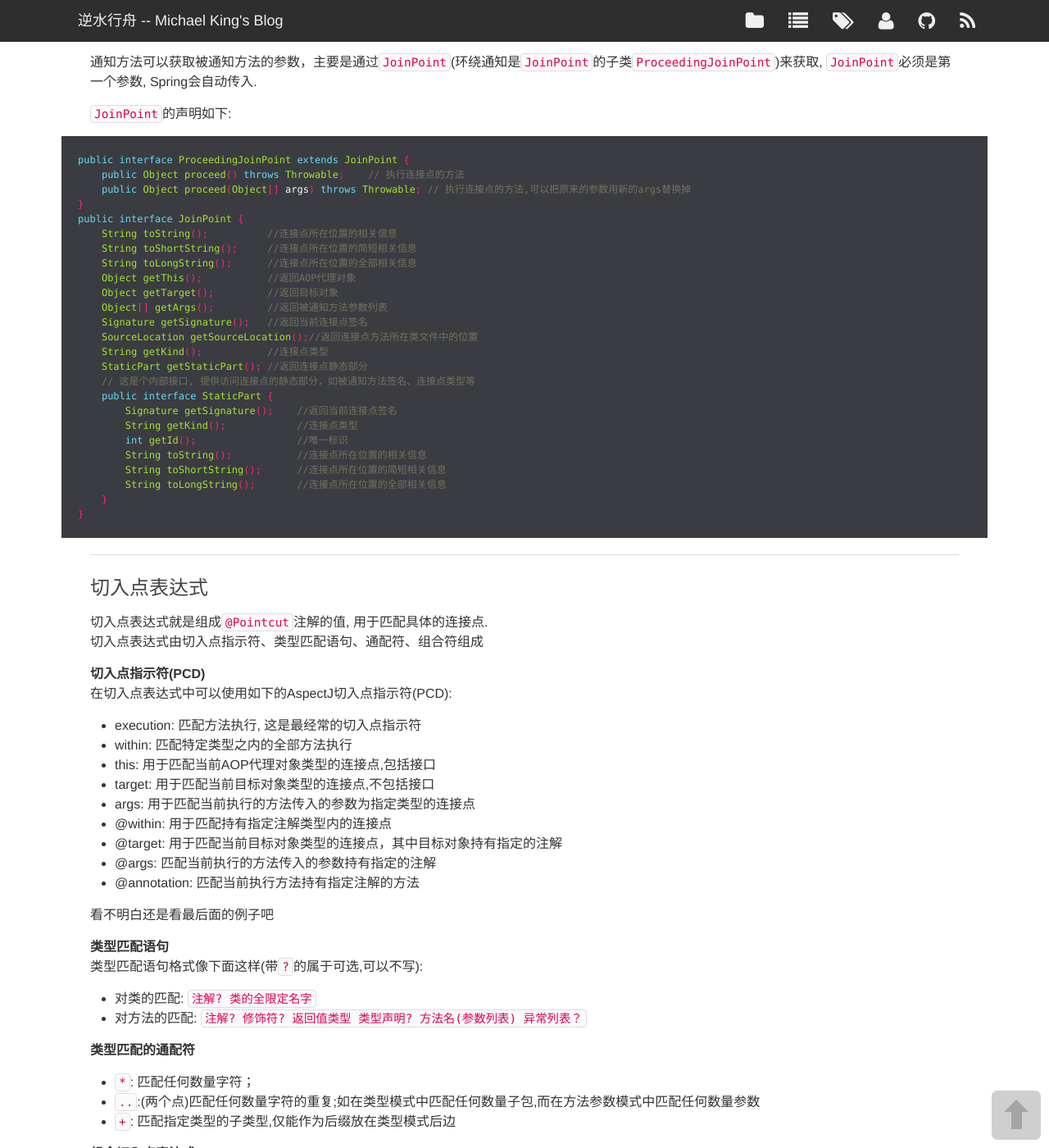
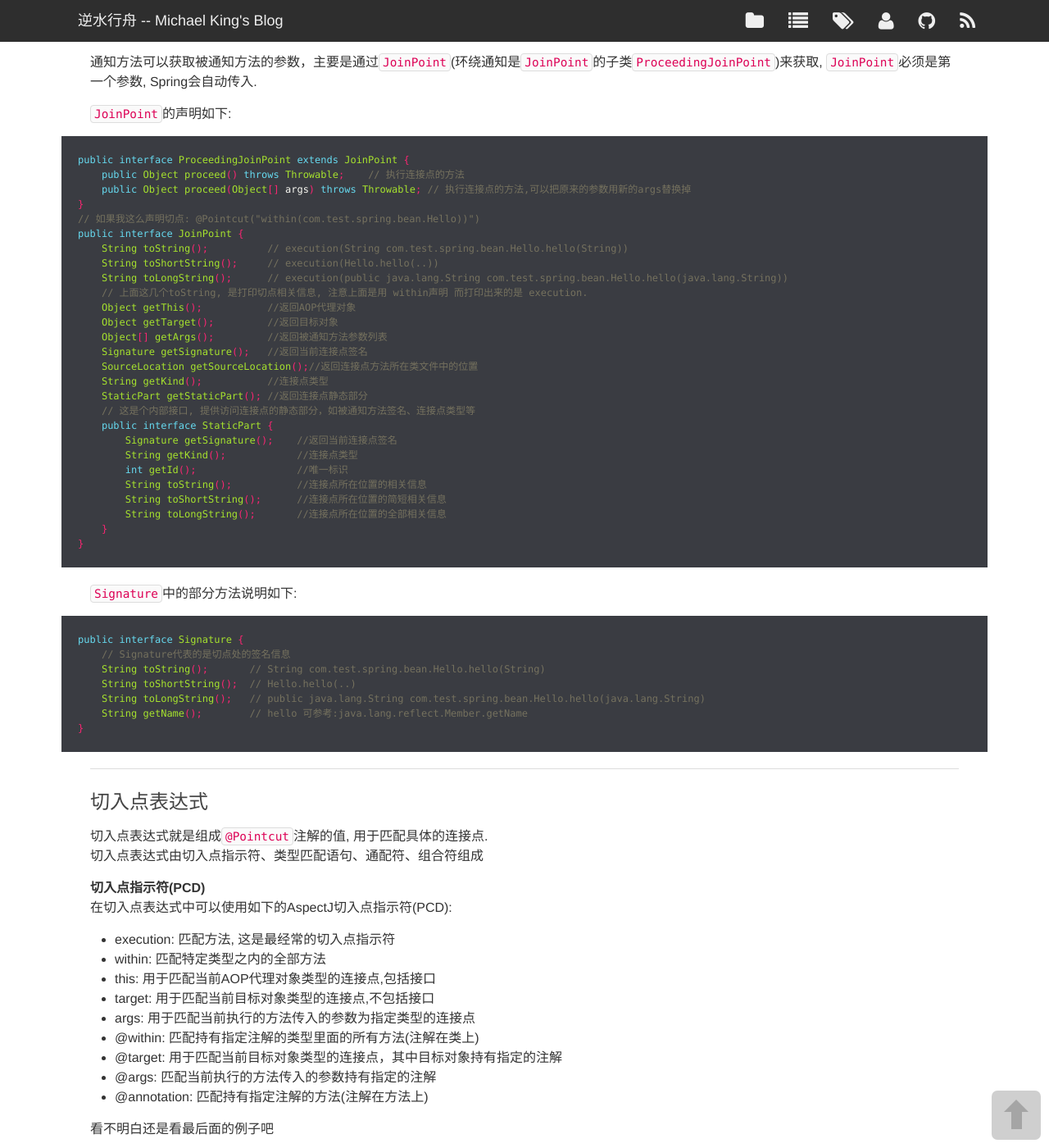
Before and after one commit to rgkjhshi/rgkjhshi.github.io, a Jekyll site: the page built from _posts/2015-11-26-Spring的AOP.md, in a window 1280 px wide and 1400 px high, scrolled down 2774 px. Shown: the whole window at 82% size. Built offline with Jekyll 4.4.1, drawn with Linux system fonts in a browser that asks for light colours; nearby versions of some CDN libraries; comment, search, counter and statistics services are not loaded; some of the changed text lies outside the part shown.

Commit message:
update source

```diff
--- a/_posts/2015-11-26-Spring的AOP.md
+++ b/_posts/2015-11-26-Spring的AOP.md
@@ -125,10 +125,12 @@ public interface ProceedingJoinPoint extends JoinPoint {
     public Object proceed() throws Throwable;    // 执行连接点的方法
     public Object proceed(Object[] args) throws Throwable; // 执行连接点的方法,可以把原来的参数用新的args替换掉
 }
+// 如果我这么声明切点: @Pointcut("within(com.test.spring.bean.Hello))")
 public interface JoinPoint {
-    String toString();          //连接点所在位置的相关信息
-    String toShortString();     //连接点所在位置的简短相关信息
-    String toLongString();      //连接点所在位置的全部相关信息
+    String toString();          // execution(String com.test.spring.bean.Hello.hello(String))
+    String toShortString();     // execution(Hello.hello(..))
+    String toLongString();      // execution(public java.lang.String com.test.spring.bean.Hello.hello(java.lang.String))
+    // 上面这几个toString, 是打印切点相关信息, 注意上面是用 within声明 而打印出来的是 execution.
     Object getThis();           //返回AOP代理对象
     Object getTarget();         //返回目标对象
     Object[] getArgs();         //返回被通知方法参数列表
@@ -148,6 +150,18 @@ public interface JoinPoint {
 }
 ~~~
 
+`Signature`中的部分方法说明如下:
+
+~~~java
+public interface Signature {
+    // Signature代表的是切点处的签名信息
+    String toString();       // String com.test.spring.bean.Hello.hello(String)
+    String toShortString();  // Hello.hello(..)
+    String toLongString();   // public java.lang.String com.test.spring.bean.Hello.hello(java.lang.String)
+    String getName();        // hello 可参考:java.lang.reflect.Member.getName
+}
+~~~
+
 *****
 
 ## 切入点表达式
@@ -157,15 +171,15 @@ public interface JoinPoint {
 **切入点指示符(PCD)**
 在切入点表达式中可以使用如下的AspectJ切入点指示符(PCD):
 
-* execution: 匹配方法执行, 这是最经常的切入点指示符
-* within: 匹配特定类型之内的全部方法执行
+* execution: 匹配方法, 这是最经常的切入点指示符
+* within: 匹配特定类型之内的全部方法
 * this: 用于匹配当前AOP代理对象类型的连接点,包括接口
 * target: 用于匹配当前目标对象类型的连接点,不包括接口
 * args: 用于匹配当前执行的方法传入的参数为指定类型的连接点
-* @within: 用于匹配持有指定注解类型内的连接点
+* @within: 匹配持有指定注解的类型里面的所有方法(注解在类上)
 * @target: 用于匹配当前目标对象类型的连接点，其中目标对象持有指定的注解
 * @args: 匹配当前执行的方法传入的参数持有指定的注解
-* @annotation: 匹配当前执行方法持有指定注解的方法
+* @annotation: 匹配持有指定注解的方法(注解在方法上)
 
 看不明白还是看最后面的例子吧
 
@@ -229,7 +243,7 @@ args属于动态切入点，这种切入点开销非常大，非特殊情况最
 | ------------------------ | -------------- |
 | args(java.lang.String, ..)   | 第一个参数为String,后面有任意个参数的方法  |
 
-* `@within`使用`@within(注解类型全限定名)`匹配所以持有指定注解类型内的方法, 必须是在目标对象上声明注解，在接口上声明不起作用
+* `@within`使用`@within(注解类型全限定名)`匹配所有持有指定注解的类里面的方法, 即要把注解加在类上
 
 | 表达式                    | 描述     |
 | ------------------------ | -------------- |
@@ -247,7 +261,7 @@ args属于动态切入点，这种切入点开销非常大，非特殊情况最
 | ------------------------ | -------------- |
 | @args(cn.test.Secure)  | 任何只接受一个参数的方法，且方法运行时传入的参数持有Secure注解   |
 
-* `@annotation`使用`@annotation(注解类型全限定名)`匹配当前执行方法持有指定注解的方法
+* `@annotation`使用`@annotation(注解类型全限定名)`匹配持有指定注解的方法, 即要把注解加在方法上才管用
 
 | 表达式                    | 描述     |
 | ------------------------ | -------------- |
```
Also changed, not shown: _posts/2016-01-29-Hadoop项目框架.md (+1 -1 lines).
